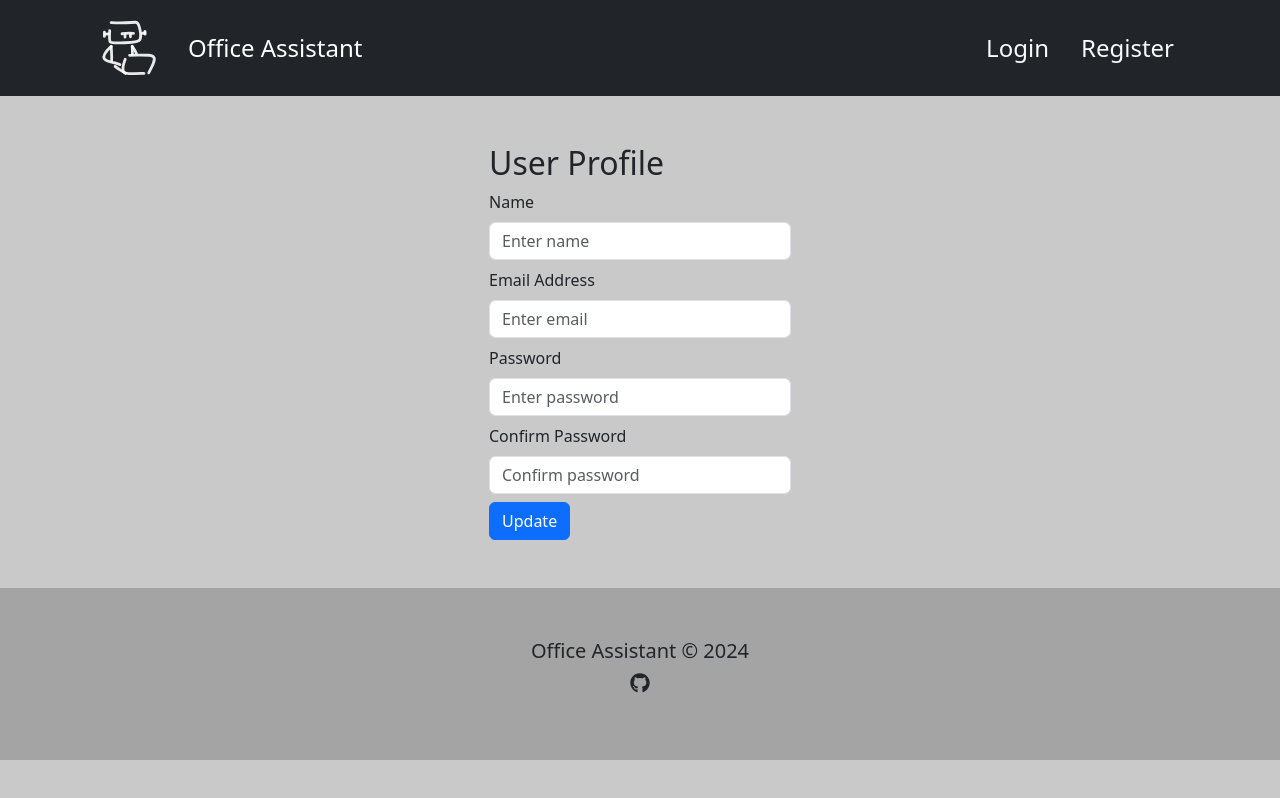
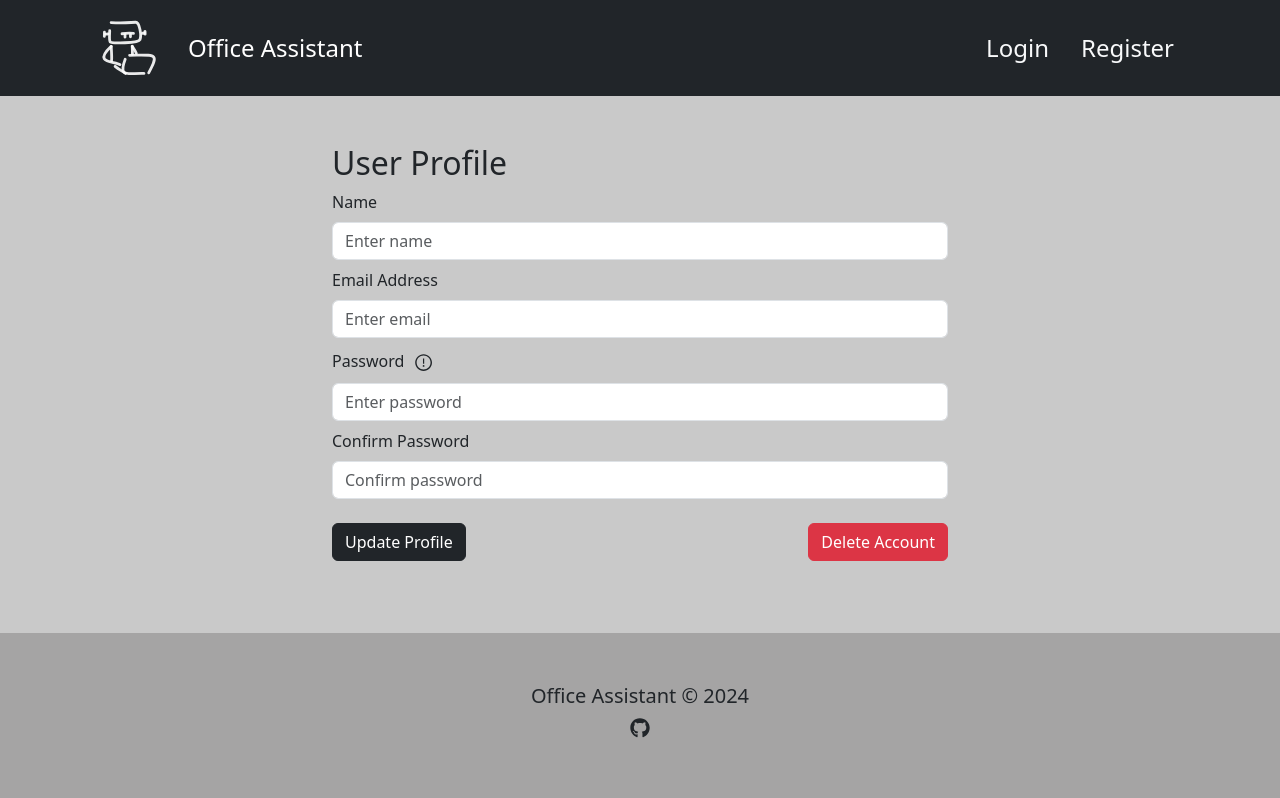
Before and after one commit to fanischam/AI-office-assistant, a React (Vite) app in the folder frontend/: page /profile in a window 1280 px wide. Shown: the top 798 px of the page. Built offline with nearby package versions, Linux system fonts and the light colour scheme.

Commit message:
Added functionality for deleting profile

```diff
--- a/frontend/src/screens/ProfileScreen.tsx
+++ b/frontend/src/screens/ProfileScreen.tsx
@@ -1,23 +1,32 @@
 import { useEffect, useState } from 'react';
-import { Form, Button, Row, Col } from 'react-bootstrap';
+import { Form, Button, Row, Col, Modal } from 'react-bootstrap';
 import { useDispatch, useSelector } from 'react-redux';
+import { useNavigate } from 'react-router-dom';
 import { toast } from 'react-toastify';
 import Loader from '../components/Loader';
-import { useProfileMutation } from '../slices/usersApiSlice';
-import { setCredentials } from '../slices/authSlice';
+import {
+  useProfileMutation,
+  useDeleteProfileMutation,
+} from '../slices/usersApiSlice';
+import { logout, setCredentials } from '../slices/authSlice';
 import { RootState } from '../types/storeTypes';
 import { PASSWORD_REGEX } from '../constants';
+import { AiOutlineExclamationCircle } from 'react-icons/ai';
 
 const ProfileScreen = () => {
   const [name, setName] = useState('');
   const [email, setEmail] = useState('');
   const [password, setPassword] = useState('');
   const [confirmPassword, setConfirmPassword] = useState('');
+  const [showUpdateModal, setShowUpdateModal] = useState(false);
+  const [showDeleteModal, setShowDeleteModal] = useState(false);
+  const navigate = useNavigate();
 
   const { userInfo } = useSelector((state: RootState) => state.auth);
 
   const [updateProfile, { isLoading: loadingUpdateProfile }] =
     useProfileMutation();
+  const [deleteProfile, { isLoading: isDeleting }] = useDeleteProfileMutation();
 
   useEffect(() => {
     if (userInfo) {
@@ -27,6 +36,7 @@ const ProfileScreen = () => {
   }, [userInfo?.email, userInfo?.name]);
 
   const dispatch = useDispatch();
+
   const submitHandler = async (e: any) => {
     e.preventDefault();
 
@@ -49,18 +59,36 @@ const ProfileScreen = () => {
         }).unwrap();
         dispatch(setCredentials({ ...res }));
         toast.success('Profile updated successfully');
+        setShowUpdateModal(false); // Close the modal after success
       } catch (err: any) {
         toast.error(err?.data?.message || err.error);
       }
     }
   };
 
+  const handleDeleteClick = async () => {
+    try {
+      await deleteProfile({ id: userInfo?.id }).unwrap();
+      dispatch(logout());
+      navigate('/login');
+      toast.success('Profile deleted successfully');
+      setShowDeleteModal(false); // Close the modal after success
+    } catch (error: any) {
+      toast.error(error.data?.message || 'Error deleting profile');
+    }
+  };
+
   return (
-    <Row>
-      <Col md={3} className='mx-auto my-5'>
+    <Row className=' mx-auto'>
+      <Col xs={12} md={6} className='mx-auto my-5 '>
         <h2>User Profile</h2>
 
-        <Form onSubmit={submitHandler}>
+        <Form
+          onSubmit={(e) => {
+            e.preventDefault();
+            setShowUpdateModal(true);
+          }}
+        >
           <Form.Group className='my-2' controlId='name'>
             <Form.Label>Name</Form.Label>
             <Form.Control
@@ -82,7 +110,17 @@ const ProfileScreen = () => {
           </Form.Group>
 
           <Form.Group className='my-2' controlId='password'>
-            <Form.Label>Password</Form.Label>
+            <Form.Label>
+              Password
+              <span className='password-tooltip ml-3'>
+                <AiOutlineExclamationCircle />
+                <span className='tooltip-text'>
+                  Password must be at least 8 characters long, include one
+                  uppercase letter, one lowercase letter, one digit, and one
+                  special character.
+                </span>
+              </span>
+            </Form.Label>
             <Form.Control
               type='password'
               placeholder='Enter password'
@@ -101,11 +139,74 @@ const ProfileScreen = () => {
             ></Form.Control>
           </Form.Group>
 
-          <Button type='submit' variant='primary'>
-            Update
-          </Button>
-          {loadingUpdateProfile && <Loader />}
+          <div className='d-flex justify-content-between my-4'>
+            <Button
+              type='submit'
+              variant='dark'
+              disabled={loadingUpdateProfile}
+            >
+              {loadingUpdateProfile ? <Loader /> : 'Update Profile'}
+            </Button>
+            <Button
+              variant='danger'
+              onClick={() => setShowDeleteModal(true)}
+              disabled={isDeleting}
+            >
+              {isDeleting ? <Loader /> : 'Delete Account'}
+            </Button>
+          </div>
         </Form>
+
+        {/* Update Confirmation Modal */}
+        <Modal
+          show={showUpdateModal}
+          onHide={() => setShowUpdateModal(false)}
+          centered
+        >
+          <Modal.Header closeButton>
+            <Modal.Title>Confirm Update</Modal.Title>
+          </Modal.Header>
+          <Modal.Body>
+            Are you sure you want to update your profile with the new details?
+          </Modal.Body>
+          <Modal.Footer>
+            <Button
+              variant='secondary'
+              onClick={() => setShowUpdateModal(false)}
+            >
+              Cancel
+            </Button>
+            <Button variant='primary' onClick={submitHandler}>
+              Confirm Update
+            </Button>
+          </Modal.Footer>
+        </Modal>
+
+        {/* Delete Confirmation Modal */}
+        <Modal
+          show={showDeleteModal}
+          onHide={() => setShowDeleteModal(false)}
+          centered
+        >
+          <Modal.Header closeButton>
+            <Modal.Title>Confirm Deletion</Modal.Title>
+          </Modal.Header>
+          <Modal.Body>
+            Are you sure you want to delete your account? This action cannot be
+            undone.
+          </Modal.Body>
+          <Modal.Footer>
+            <Button
+              variant='secondary'
+              onClick={() => setShowDeleteModal(false)}
+            >
+              Cancel
+            </Button>
+            <Button variant='danger' onClick={handleDeleteClick}>
+              Confirm Deletion
+            </Button>
+          </Modal.Footer>
+        </Modal>
       </Col>
     </Row>
   );
--- a/frontend/src/slices/usersApiSlice.ts
+++ b/frontend/src/slices/usersApiSlice.ts
@@ -25,6 +25,13 @@ export const usersApiSlice = apiSlice.injectEndpoints({
         body: data,
       }),
     }),
+    deleteProfile: builder.mutation({
+      query: (data) => ({
+        url: `${USERS_URL}/profile`,
+        method: 'DELETE',
+        body: data,
+      }),
+    }),
     logout: builder.mutation({
       query: () => ({
         url: `${USERS_URL}/logout`,
@@ -38,5 +45,6 @@ export const {
   useLoginMutation,
   useRegisterMutation,
   useProfileMutation,
+  useDeleteProfileMutation,
   useLogoutMutation,
 } = usersApiSlice;
```
